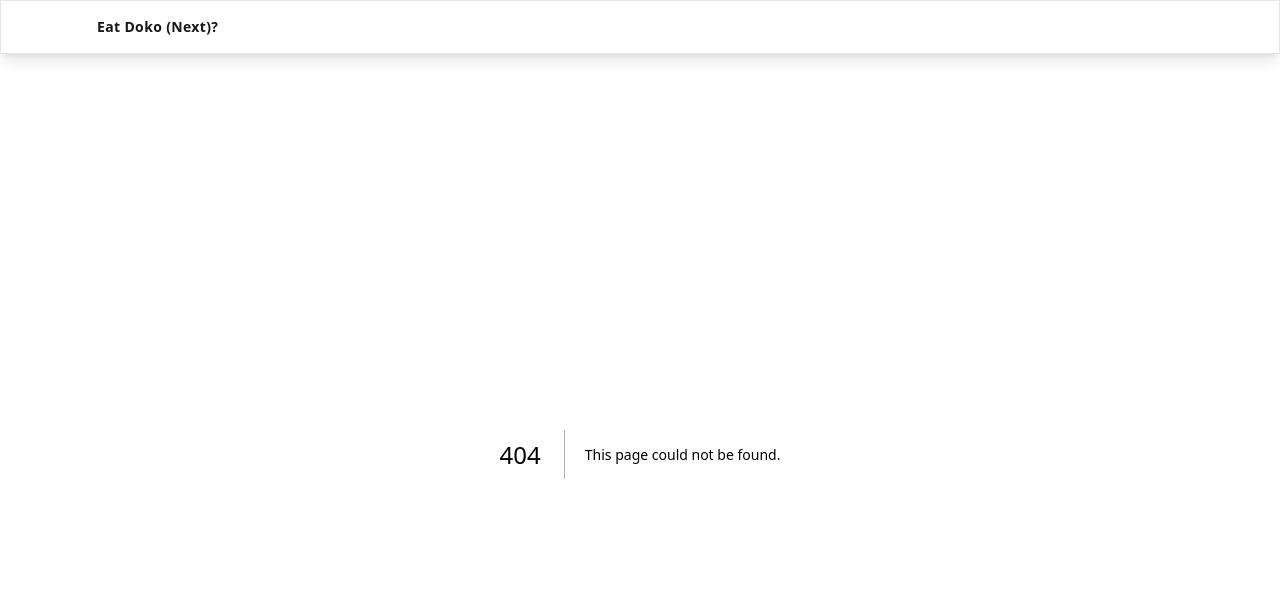
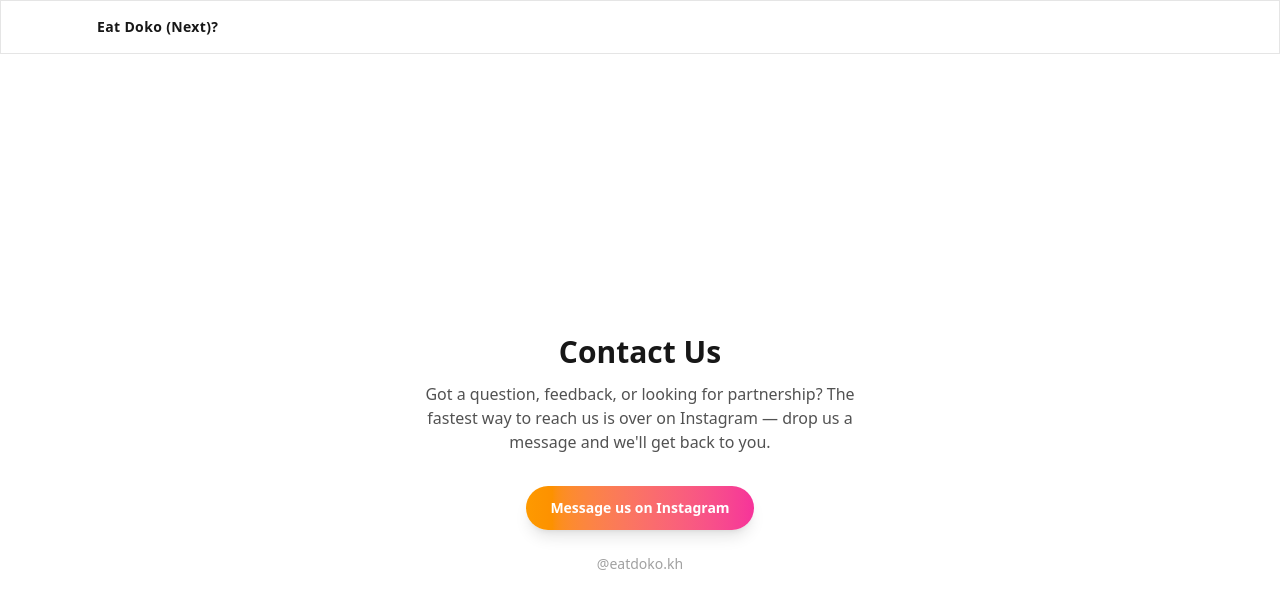
Before and after one commit to virayuth4/funapp, a Next.js app: page /contact in a window 1280 px wide. Before the commit this address had no page. Shown: the top 608 px of the page. Built offline with nearby package versions, Linux system fonts and the light colour scheme.

Commit message:
added contact us

```diff
--- /dev/null
+++ b/app/contact/page.jsx
@@ -0,0 +1,35 @@
+
+// Replace with your actual Instagram handle
+const INSTAGRAM_URL = "https://instagram.com/eatdoko.kh";
+const INSTAGRAM_HANDLE = "@eatdoko.kh";
+
+export default function ContactPage() {
+  return (
+    <main className="min-h-screen bg-white flex items-center justify-center px-4">
+      <div className="max-w-md w-full text-center">
+        <h1 className="text-3xl font-bold text-neutral-900 mb-3">
+          Contact Us
+        </h1>
+        <p className="text-neutral-600 mb-8">
+          Got a question, feedback, or looking for partnership? The fastest way
+          to reach us is over on Instagram — drop us a message and we&apos;ll
+          get back to you.
+        </p>
+
+        <a
+          href={INSTAGRAM_URL}
+          target="_blank"
+          rel="noopener noreferrer"
+          className="inline-flex items-center gap-2 rounded-full bg-gradient-to-r from-amber-500 to-pink-500 px-6 py-3 text-sm font-semibold text-white shadow-lg transition-transform hover:scale-105"
+        >
+
+          Message us on Instagram
+        </a>
+
+        <p className="mt-6 text-sm text-neutral-400">
+          {INSTAGRAM_HANDLE}
+        </p>
+      </div>
+    </main>
+  );
+}
```
